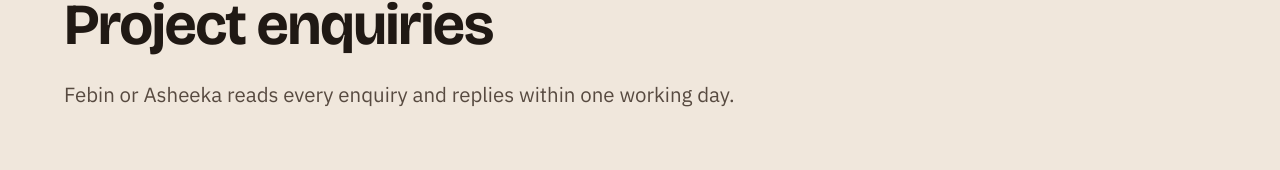
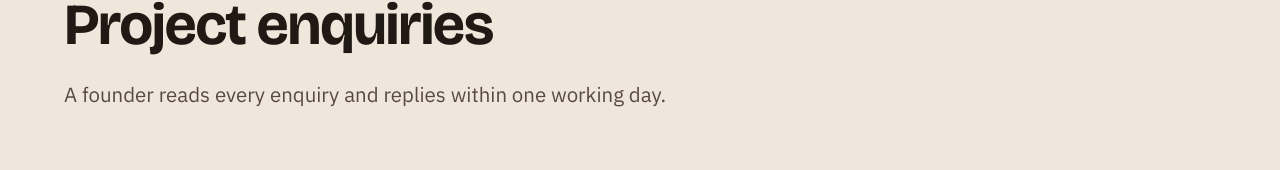
Before and after one commit to flaxvin/Website, a plain HTML site: page contact.html in a window 1280 px wide. Shown: the part 219-389 px from the top of the page. Drawn offline with nearby package versions, Linux system fonts and the light colour scheme.

Commit message:
Remove founders' names from the contact page
Co-Authored-By: Claude Opus 5.5 <noreply@anthropic.com>
Claude-Session: https://claude.ai/code/session_01UYGEZM6dYdY1x5hCVtdAwM

```diff
--- a/contact.html
+++ b/contact.html
@@ -55,7 +55,7 @@
     <div class="container page-hero__in">
       <ol class="crumb"><li><a href="index.html">Home</a></li><li aria-current="page">Contact</li></ol>
       <h1 id="hero-title">Project enquiries</h1>
-      <p class="lead">Febin or Asheeka reads every enquiry and replies within one working day.</p>
+      <p class="lead">A founder reads every enquiry and replies within one working day.</p>
     </div>
   </section>
 
```
